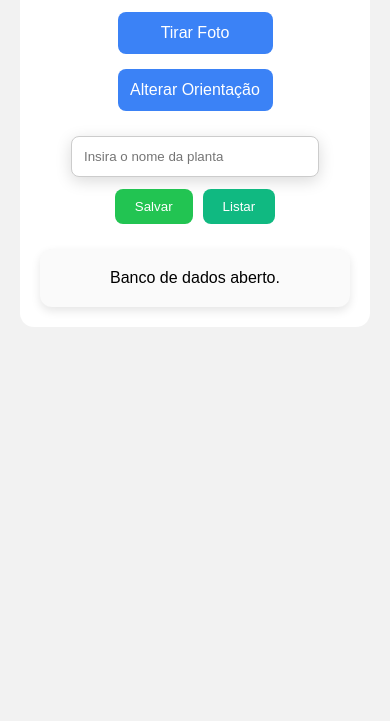
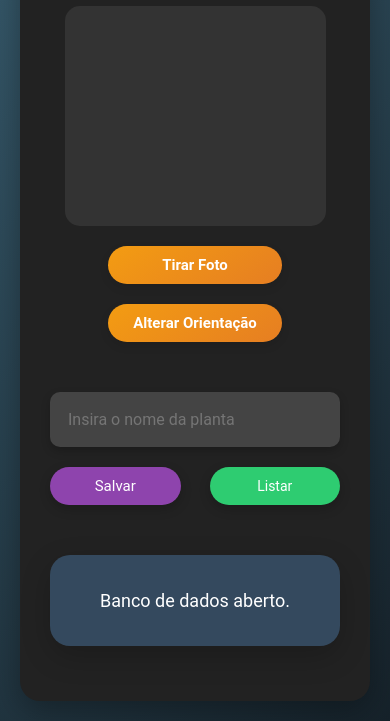
Before and after one commit to GuiHenry17/PWA-PLANTAS, a website built with Vite: page index.html in a window 390 px wide. Shown: the part 243-964 px from the top of the page. Before the commit the page ends 844 px from the top, so only its background shows below. Built offline with nearby package versions, Linux system fonts and the light colour scheme; no server answers.

Commit message:
Css Final Changes

```diff
--- a/css/style.css
+++ b/css/style.css
@@ -2,180 +2,279 @@
   margin: 0;
   padding: 0;
   box-sizing: border-box;
-  font-family: Arial, Helvetica, sans-serif;
+  font-family: 'Roboto', sans-serif;
 }
 
 body {
-  background: #f2f2f2;
+  background: linear-gradient(135deg, #3a6073, #16222a);
+  color: white;
   display: flex;
   justify-content: center;
+  align-items: center;
+  min-height: 100vh;
   padding: 20px;
+  font-size: 18px;
+  overflow-y: auto;
+  flex-direction: column;
 }
 
 #title {
+  font-size: 50px;
+  font-weight: 800;
   text-align: center;
-  font-size: 28px;
-  font-weight: 700;
-  margin-bottom: 25px;
-  color: #2b7034;
-  letter-spacing: 0.5px;
+  margin-bottom: 30px;
+  letter-spacing: 1px;
+  color: #f39c12;
+  text-shadow: 3px 3px 10px rgba(0, 0, 0, 0.3);
 }
 
 .container {
+  background: #222;
+  padding: 40px 60px;
+  border-radius: 20px;
+  box-shadow: 0 10px 30px rgba(0, 0, 0, 0.3);
+  display: flex;
+  flex-direction: column;
+  align-items: center;
   width: 100%;
-  max-width: 600px;
-  background: white;
-  padding: 20px;
-  border-radius: 14px;
+  max-width: 900px;
+  transition: all 0.3s ease-in-out;
+  overflow: hidden;
+}
+
+.container:hover {
+  transform: translateY(-10px);
+  box-shadow: 0 15px 40px rgba(0, 0, 0, 0.3);
 }
 
 #camera {
   text-align: center;
-  margin-bottom: 25px;
+  margin-bottom: 50px;
+  animation: fadeIn 1s ease-out;
 }
 
 .camera-wrapper {
   display: flex;
-  gap: 15px;
+  flex-direction: column;
+  gap: 25px;
+  align-items: center;
   justify-content: center;
-  flex-direction: row;
-  align-items: center;
   width: 100%;
 }
 
 #camera--view,
 #camera--sensor {
-  justify-self: center;
-  width: 70%;
-  border-radius: 12px;
-  background: #000;
+  width: 600px;
+  max-width: 90%;
+  height: 350px;
+  border-radius: 15px;
+  background: #333;
   object-fit: cover;
+  transition: transform 0.3s ease, box-shadow 0.3s ease;
 }
 
 #camera--sensor {
   display: none;
-  margin-top: 15px;
+  margin-top: 20px;
 }
 
-#camera--trigger, #camera--switch {
-  margin-top: 15px;
-  width: 50%;
-  padding: 12px;
+#camera--trigger,
+#camera--switch {
+  width: 70%;
+  padding: 16px;
+  margin-top: 20px;
+  background: linear-gradient(145deg, #f39c12, #e67e22);
+  color: white;
   border: none;
-  font-size: 16px;
-  background: #3b82f6;
-  color: white;
-  border-radius: 8px;
+  border-radius: 30px;
+  font-size: 18px;
+  font-weight: bold;
   cursor: pointer;
+  transition: all 0.3s ease;
+  box-shadow: 0 4px 10px rgba(0, 0, 0, 0.1);
 }
 
-#camera--trigger:hover, #camera--switch:hover {
-  background: #2563eb;
+#camera--trigger:hover,
+#camera--switch:hover {
+  background: linear-gradient(145deg, #e67e22, #f39c12);
+  transform: translateY(-3px);
 }
 
 .form {
   width: 100%;
-  margin-bottom: 25px;
-  text-align: center;
+  display: flex;
+  flex-direction: column;
+  gap: 20px;
+  margin-bottom: 50px;
 }
 
 #nome {
-  width: 80%;
-  padding: 12px;
-  border: 1px solid #ccc;
-  border-radius: 8px;
-  box-shadow: 0 4px 16px rgba(0, 0, 0, 0.15);
-  margin-bottom: 12px;
+  width: 100%;
+  padding: 18px;
+  font-size: 16px;
+  background: #444;
+  color: white;
+  border: none;
+  border-radius: 10px;
+  box-shadow: 0 4px 10px rgba(0, 0, 0, 0.2);
+  transition: all 0.3s ease;
+}
+
+#nome:focus {
+  outline: none;
+  background: #555;
+  box-shadow: 0 0 15px rgba(0, 0, 0, 0.3);
 }
 
 .buttons {
   display: flex;
-  justify-content: center;
-  gap: 10px;
+  justify-content: space-between;
+  width: 100%;
+  gap: 20px;
 }
 
 .buttons button {
-  padding: 10px 20px;
+  padding: 15px 30px;
+  background: #2ecc71;
+  color: white;
   border: none;
-  background: #10b981;
-  color: white;
-  border-radius: 8px;
+  border-radius: 50px;
+  font-size: 16px;
   cursor: pointer;
+  transition: background 0.3s ease, transform 0.2s ease;
+  box-shadow: 0 4px 12px rgba(0, 0, 0, 0.2);
 }
 
 .buttons button:hover {
-  background: #059669;
+  background: #27ae60;
+  transform: translateY(-4px);
 }
 
 .lista {
-  margin-top: 10px;
   display: flex;
+  flex-direction: column;
   align-items: center;
   justify-content: center;
-  padding: 20px;
-  border-radius: 12px;
-  background: #fafafa;
-  box-shadow: 0 4px 10px rgba(0, 0, 0, 0.1);
+  gap: 25px;
+  width: 100%;
+  background: #34495e;
+  padding: 35px;
+  border-radius: 20px;
+  box-shadow: 0 10px 30px rgba(0, 0, 0, 0.2);
+  transition: all 0.3s ease;
+  margin-bottom: 30px;
+}
+
+.lista h2 {
+  margin-top: 30px;
+}
+
+.camera-wrapper {
+  display: flex;
+  justify-content: center;
+  align-items: center;
+}
+
+.lista:hover {
+  transform: translateY(-10px);
+}
+
+.lista button {
+  margin-bottom: 20px;
 }
 
 .lista img {
-  width: 400px;
-  height: 300px;
-  border-radius: 8px;
+  width: 100%;
+  max-width: 450px;
+  height: auto;
+  border-radius: 10px;
+  object-fit: cover;
+  box-shadow: 0 5px 20px rgba(0, 0, 0, 0.2);
+}
+
+.lista button {
+  padding: 14px 25px;
+  background: #e74c3c;
+  color: white;
+  border: none;
+  border-radius: 30px;
+  font-size: 16px;
+  cursor: pointer;
+  transition: background 0.3s ease;
   margin-top: 5px;
 }
 
-.lista button {
-  margin-top: 8px;
-  margin-bottom: 20px;
+.lista button:hover {
+  background: #c0392b;
 }
 
-#btnSalvar {
-  justify-self: center;
-  align-self: center;
-  padding: 10px 20px;
+#btnSalvar,
+#btnEditar,
+#btnRemover {
+  padding: 15px 30px;
+  background: #8e44ad;
+  color: white;
   border: none;
-  background: #22c452;
-  color: white;
-  border-radius: 8px;
+  border-radius: 50px;
+  font-size: 18px;
   cursor: pointer;
+  transition: background 0.3s ease, transform 0.2s ease;
 }
 
-#btnEditar {
-  justify-self: center;
-  align-self: center;
-  padding: 10px 20px;
-  border: none;
-  background: #873f8a;
-  color: white;
-  border-radius: 8px;
-  cursor: pointer;
+#btnSalvar:hover,
+#btnEditar:hover,
+#btnRemover:hover {
+  background: #9b59b6;
+  transform: translateY(-3px);
 }
 
-#btnRemover {
-  padding: 10px 20px;
-  border: none;
-  background: #a8201b;
-  color: white;
-  border-radius: 8px;
-  cursor: pointer;
+@media (max-width: 768px) {
+  .container {
+    padding: 25px 30px;
+  }
+
+  #camera--view,
+  #camera--sensor {
+    width: 100%;
+    height: 220px;
+  }
+
+  #camera--trigger,
+  #camera--switch {
+    width: 60%;
+    padding: 10px;
+    font-size: 15px;
+    border-radius: 20px;
+  }
+
+  .buttons button {
+    width: 45%;
+    padding: 10px 15px;
+    font-size: 14px;
+    border-radius: 30px;
+  }
+
+  #btnSalvar,
+  #btnEditar,
+  #btnRemover {
+    padding: 10px 20px;
+    font-size: 15px;
+    border-radius: 30px;
+  }
+
+  .lista img {
+    max-width: 90%;
+  }
 }
 
-.buttons {
-  display: flex;
-  flex-direction: row;
-}
+@keyframes fadeIn {
+  0% {
+    opacity: 0;
+    transform: translateY(30px);
+  }
 
-#planta-nome {
-  margin-top: 30px;
-  display: flex;
-  justify-self: center;
-  align-self: center;
-}
-
-@media screen and (max-width: 500px) {
-  .lista img {
-    width: 300px;
-    height: 250px;
+  100% {
+    opacity: 1;
+    transform: translateY(0);
   }
 }
--- a/index.html
+++ b/index.html
@@ -21,9 +21,9 @@
       <main id="camera">
         <div class="camera-wrapper">
           <video id="camera--view" autoplay playsinline></video>
+          <canvas id="camera--sensor"></canvas>
         </div>
 
-        <canvas id="camera--sensor"></canvas>
 
         <button id="camera--trigger">Tirar Foto</button>
         <button id="camera--switch">Alterar Orientação</button>
```
Also changed, not shown: 1 other file.
